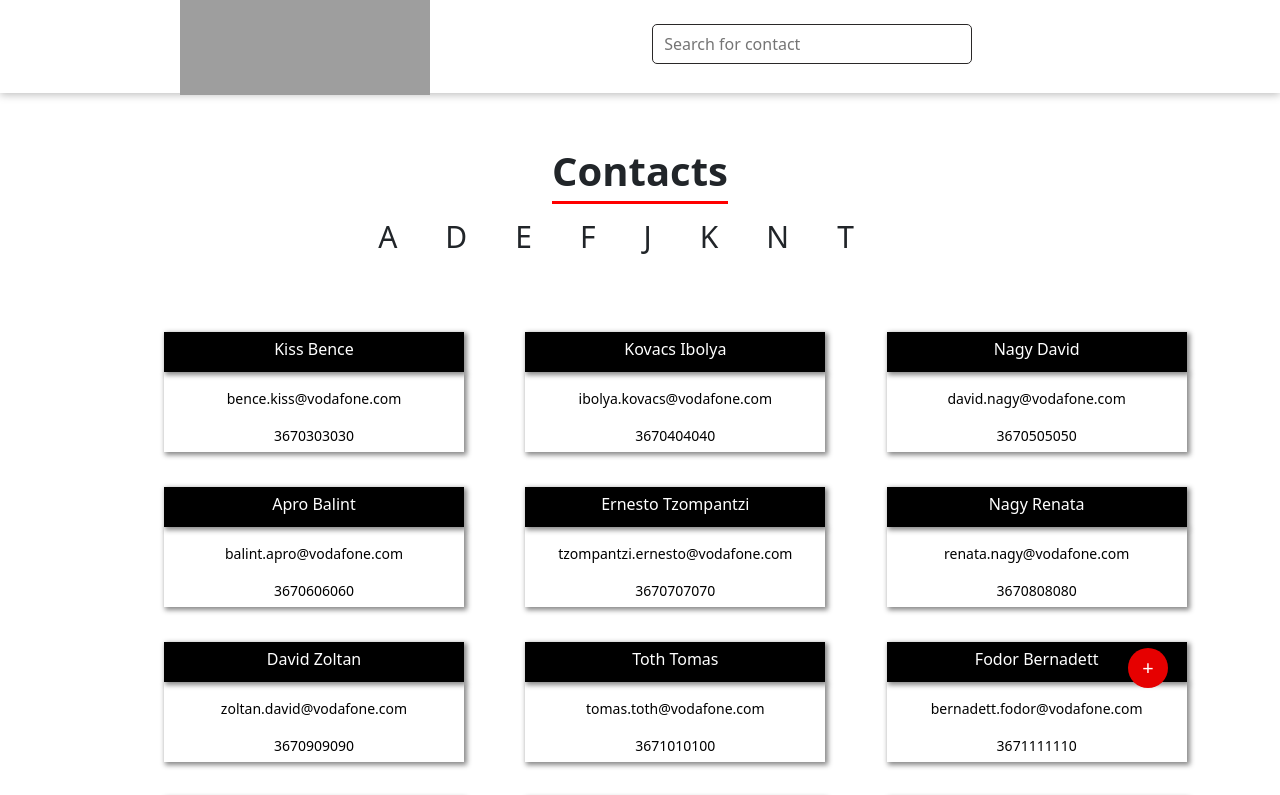
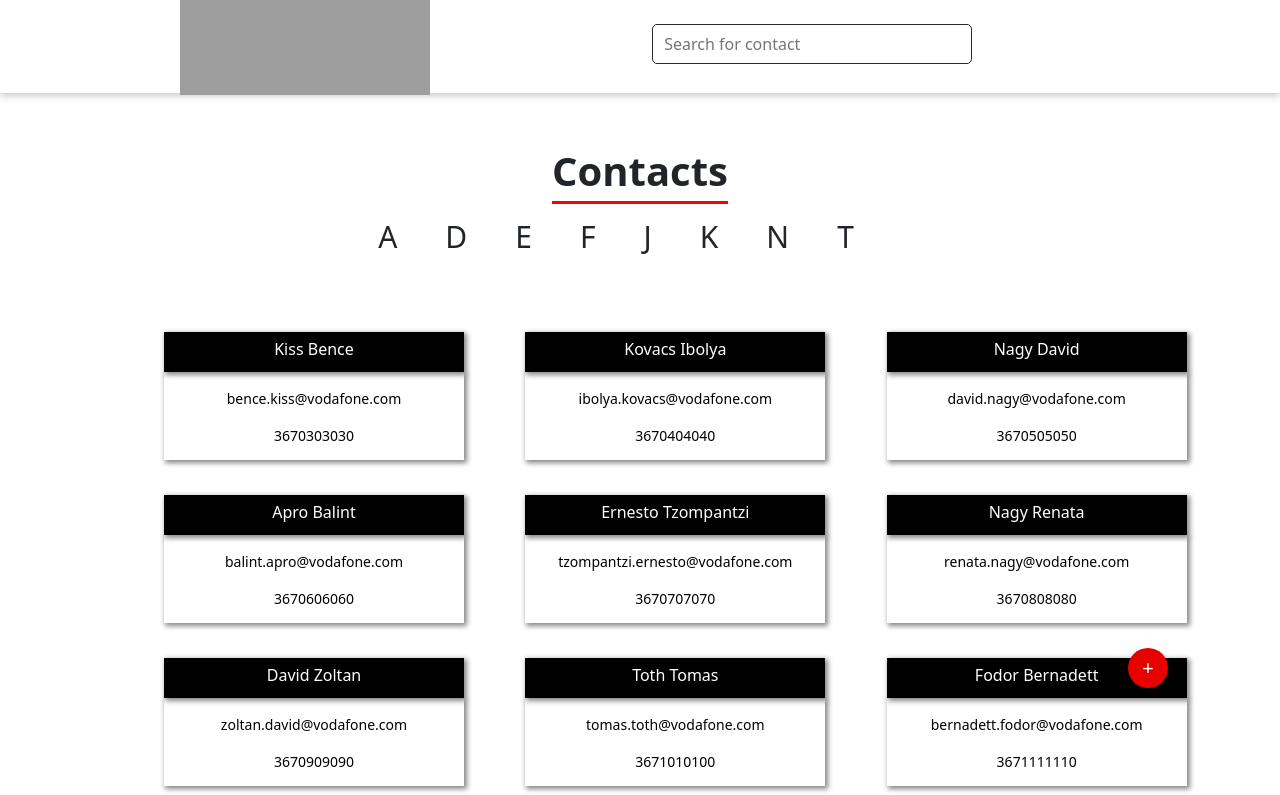
Before and after one commit to Ernesto-Tz/Contacts-Application-React, a React (Create React App) app in the folder First-version/: page / in a window 1280 px wide. Shown: the top 795 px of the page. Built offline with nearby package versions, Linux system fonts and the light colour scheme; grey boxes are pictures that could not be loaded.

Commit message:
FIX: styling

```diff
--- a/First-version/src/Contacts/ContactItem.module.scss
+++ b/First-version/src/Contacts/ContactItem.module.scss
@@ -20,7 +20,7 @@
 .contact-info {
   background-color: white;
   color: black;
-  height: 5rem;
+  height: 5.5rem;
   width: 18.75rem;
   margin: 0px 50px 10px 50px;
   padding-top: 1rem;
--- a/First-version/src/Contacts/ContactView/ContactView.js
+++ b/First-version/src/Contacts/ContactView/ContactView.js
@@ -110,7 +110,7 @@ const ContactView = (props) => {
           </div>
         )}
         {!validInputs && (
-          <p className="text-danger">Please enter correct Inputs</p>
+          <p className={styles["text-red"]}>Please enter correct Inputs</p>
         )}
       </form>
     </Modal>
--- a/First-version/src/Layout/TitleBar/TitleBar.js
+++ b/First-version/src/Layout/TitleBar/TitleBar.js
@@ -18,7 +18,7 @@ const TitleBar = () => {
 
     // This is a faster and a more elegant way to do this
     const tempArr = contactsCtx.contacts
-      .map((contact) => contact.name.charAt(0))
+      .map((contact) => contact.name.charAt(0).toUpperCase())
       .sort();
 
     setLettersArray((prevState) => {
```
